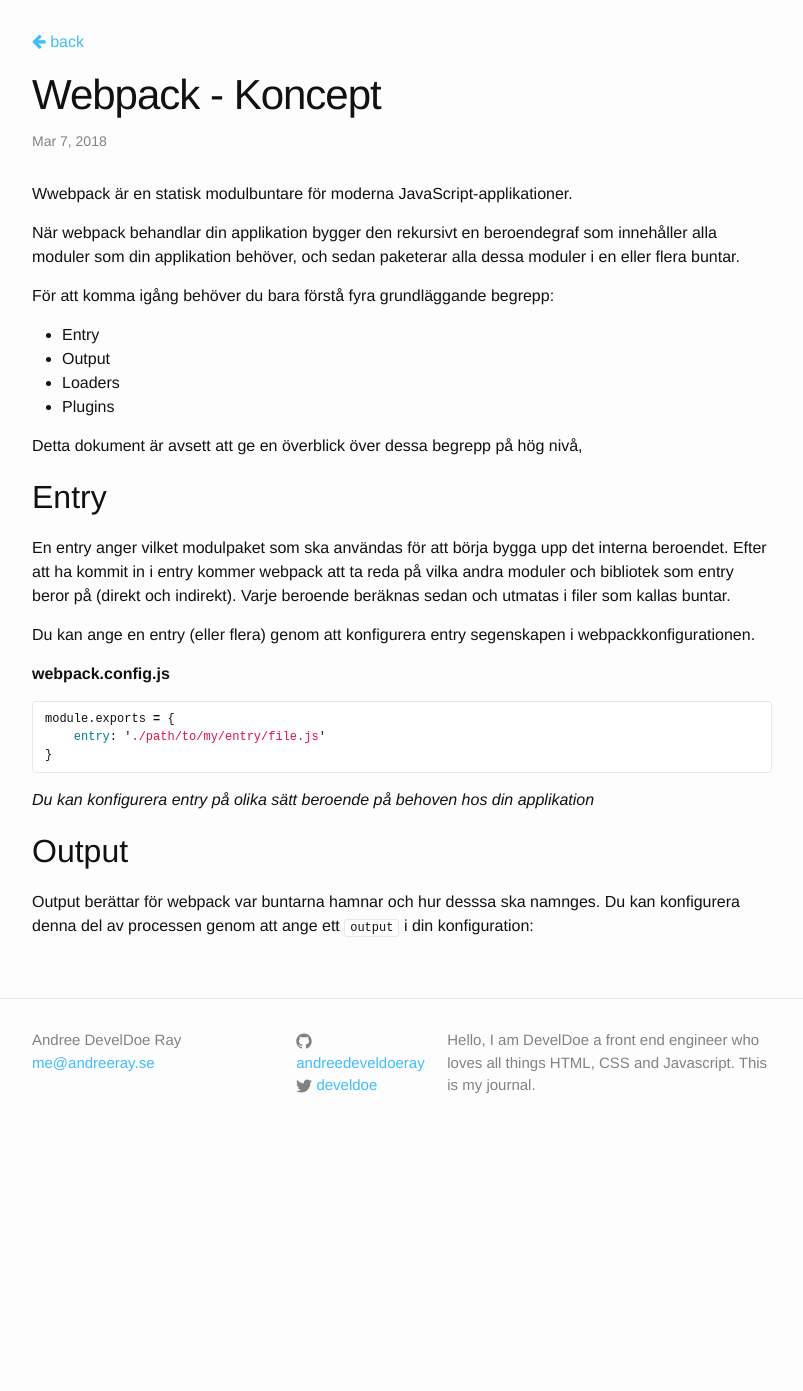
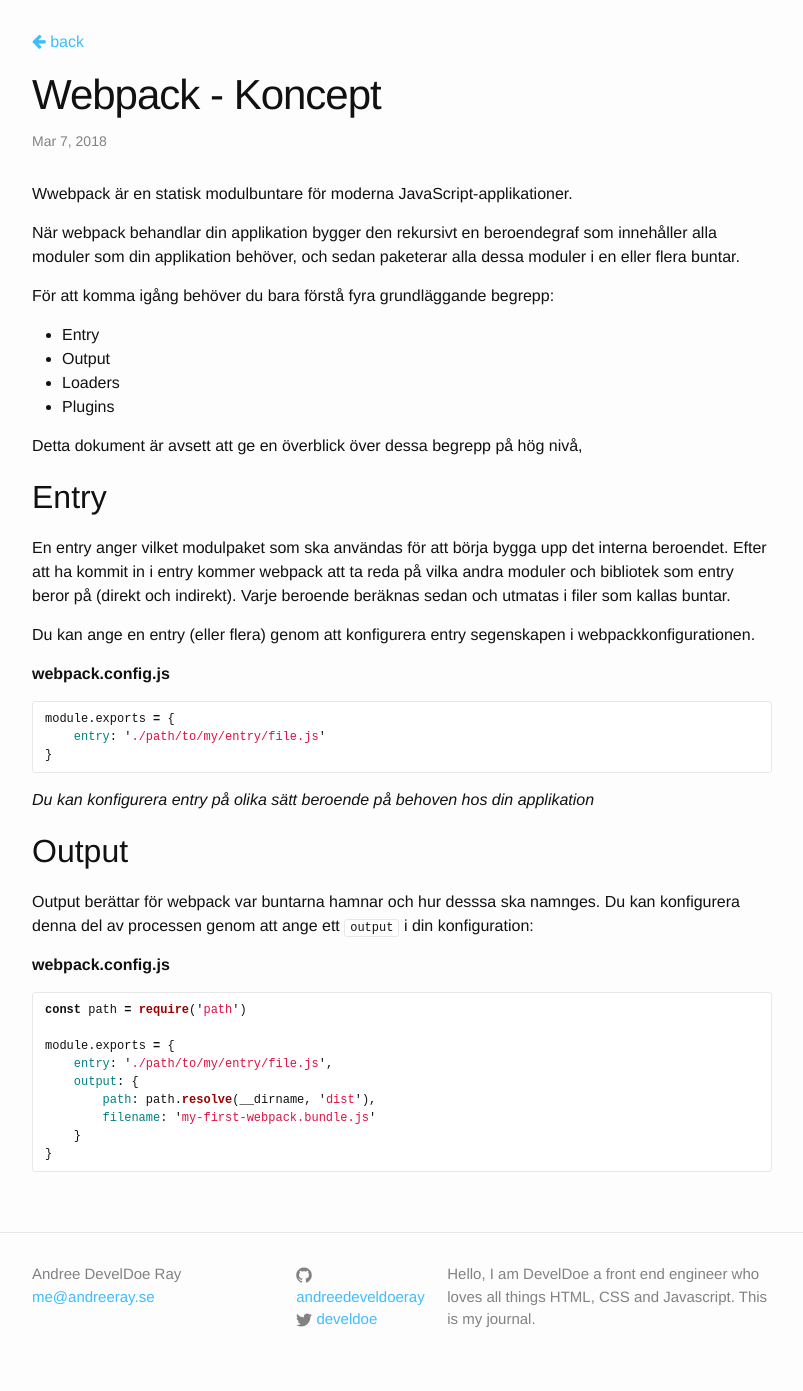
Before and after one commit to develdoe/develdoe.github.io, a Jekyll site: the page built from _posts/2018-03-07-webpack-koncept.md, in a window 1280 px wide. Shown: the whole page, without its empty margins (238-1041 px from the left). Built offline with Jekyll 4.4.1, drawn with Linux system fonts in a browser that asks for light colours; before the commit the page ends 1157 px from its top, so only the background shows below that.

Commit message:
Create 2018-03-07-webpack-koncept.md

````diff
--- a/_posts/2018-03-07-webpack-koncept.md
+++ b/_posts/2018-03-07-webpack-koncept.md
@@ -34,3 +34,16 @@
 ## Output
 
 Output berättar för webpack var buntarna hamnar och hur desssa ska namnges. Du kan konfigurera denna del av processen genom att ange ett `output` i din konfiguration:
+
+**webpack.config.js**
+```js
+const path = require('path')
+
+module.exports = {
+    entry: './path/to/my/entry/file.js',
+    output: {
+        path: path.resolve(__dirname, 'dist'),
+        filename: 'my-first-webpack.bundle.js'
+    }
+}
+```
````
